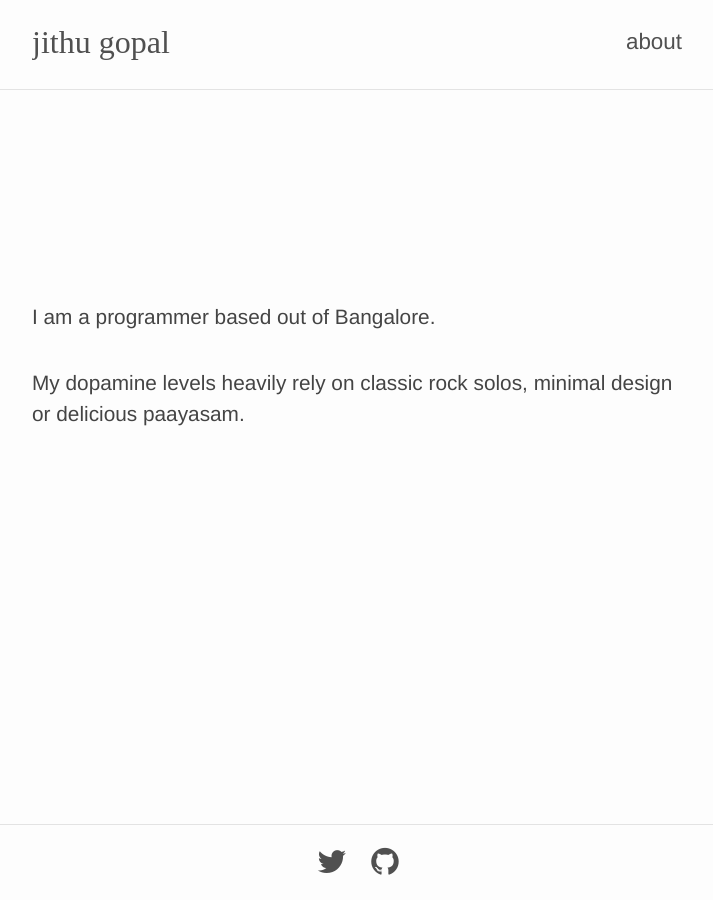
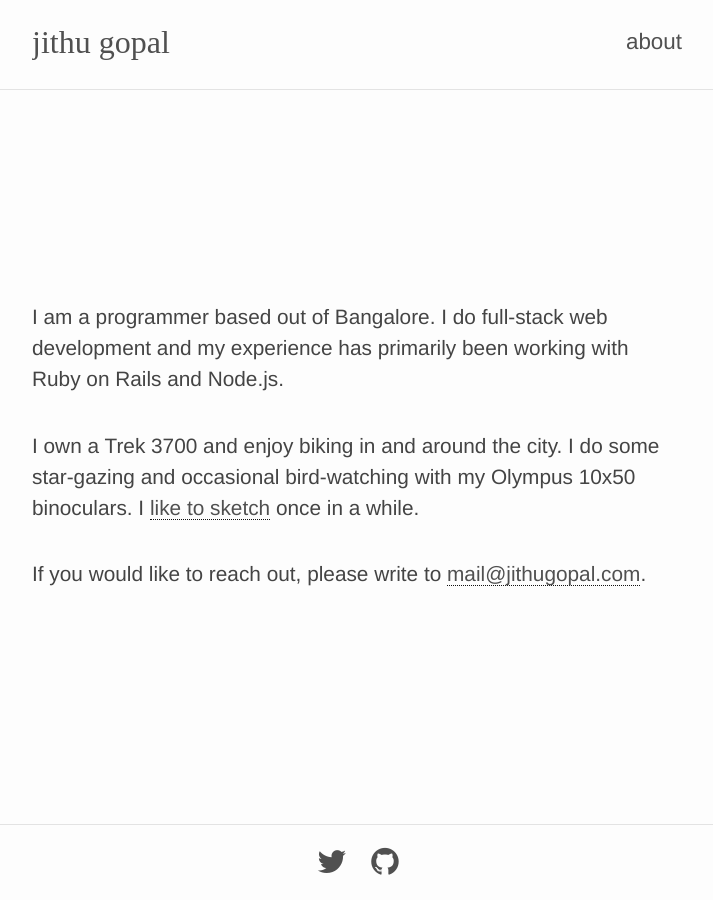
Before and after one commit to jithugopal/jithugopal.github.com, a Jekyll site: the page built from about.md, in a window 1280 px wide. Shown: the whole page, without its empty margins (283-996 px from the left). Built offline with Jekyll 4.4.1, drawn with Linux system fonts in a browser that asks for light colours; nearby versions of some CDN libraries; Markdown is read by kramdown in place of the engine named in the settings.

Commit message:
Update bio

```diff
--- a/about.md
+++ b/about.md
@@ -5,8 +5,8 @@ permalink: /about/
 
 <div class="bio">
   <div class="about">
-    <p>I am a programmer based out of Bangalore.</p>
-    <p>My dopamine levels heavily rely on classic rock solos,
-      minimal design or delicious paayasam.</p>
+    <p>I am a programmer based out of Bangalore. I do full-stack web development and my experience has primarily been working with Ruby on Rails and Node.js.</p>
+    <p>I own a Trek 3700 and enjoy biking in and around the city. I do some star-gazing and occasional bird-watching with my Olympus 10x50 binoculars. I <a target="_blank" href="https://www.facebook.com/media/set/?set=a.10203354051665000.1073741833.1022348790&type=1&l=f9ca94d4a1">like to sketch</a> once in a while.</p>
+    <p>If you would like to reach out, please write to <a href="mailto:mail@jithugopal.com">mail@jithugopal.com</a>.</p>
   </div>
 </div>
```
